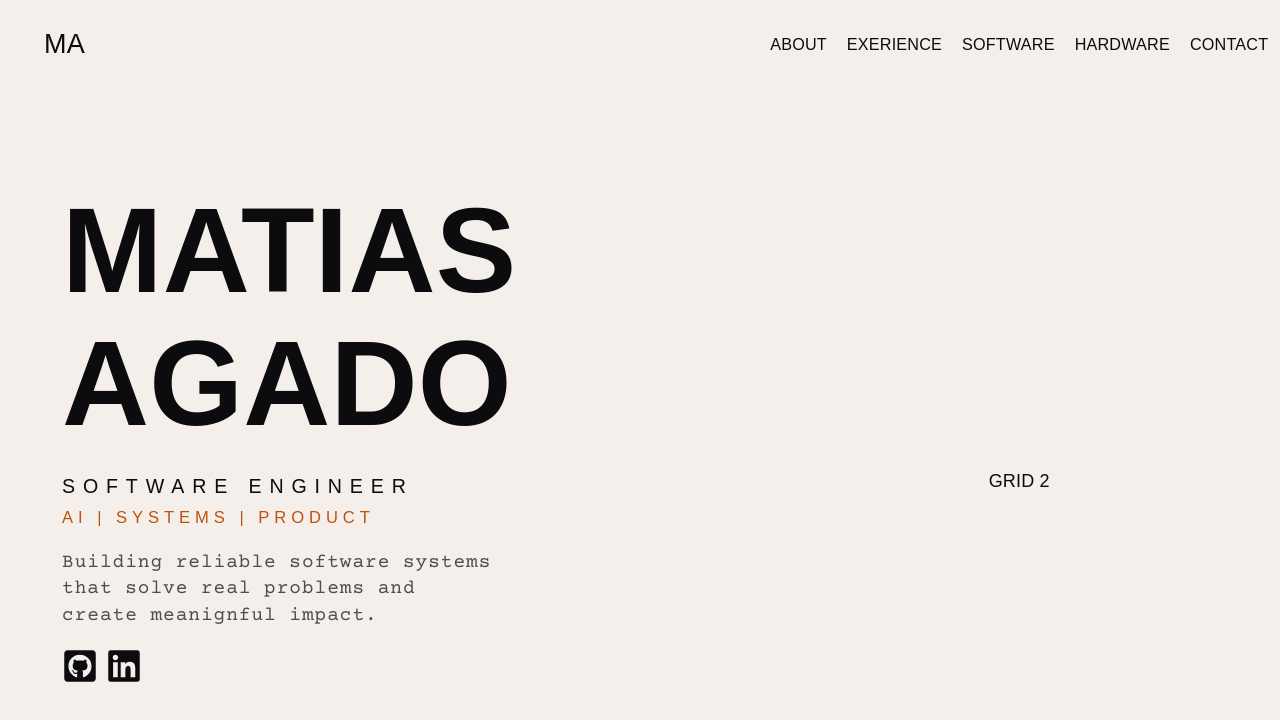
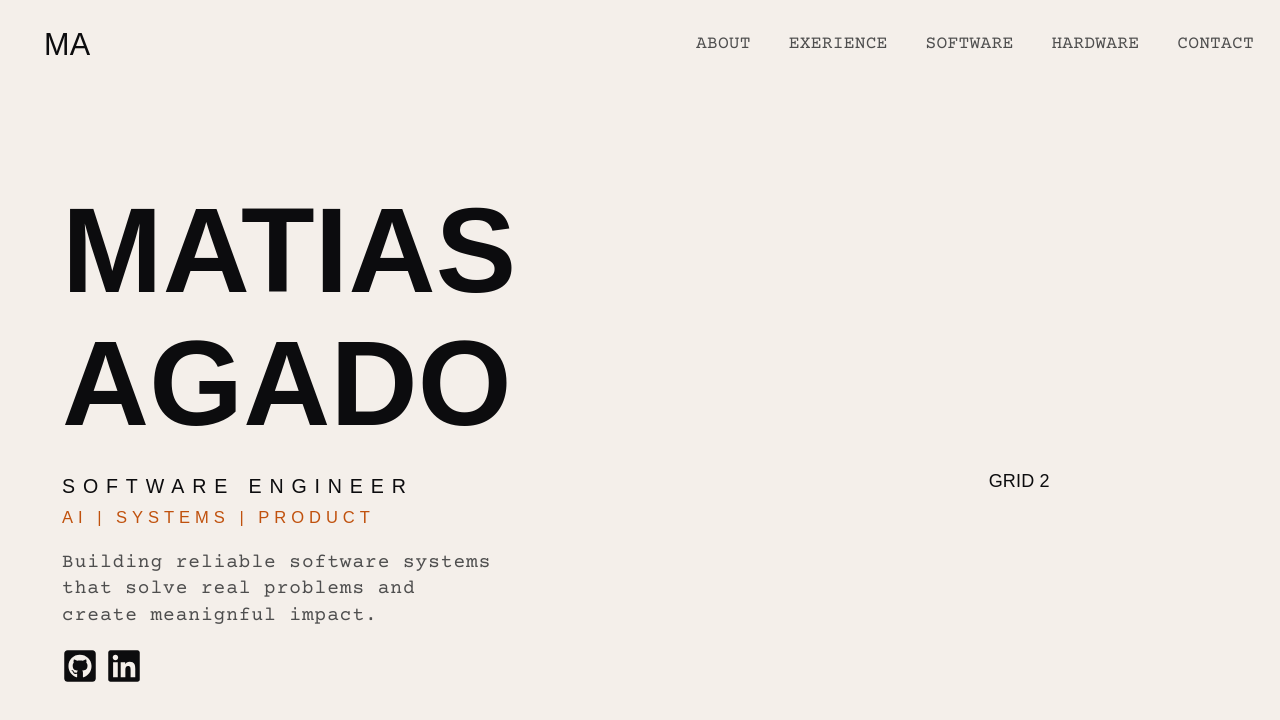
Before and after one commit to matiasagado/portfolio, a React (Vite) app: page / in a window 1280 px wide. Shown: the top 720 px of the page. Built offline with nearby package versions, Linux system fonts and the light colour scheme.

Commit message:
feat: add font to nav

```diff
--- a/src/nav.module.css
+++ b/src/nav.module.css
@@ -12,7 +12,7 @@
 
 .logoContainer a {
   color: var(--text-h);
-  font-size: 1.5rem;
+  font-size: 1.7rem;
   font-weight: 507;
   padding-left: 2rem;
 }
@@ -25,9 +25,11 @@
 }
 
 .linksWrapper a {
-  color: var(--text-h);
-  font-size: .9rem;
-  font-weight: 501;
+  color: var(--code-bg);
+  font-family: var(--mono);
+  font-size: 1rem;
+  font-weight: 500;
+  padding-right: 1rem;
 }
 
 .linksWrapper a:hover {
```
